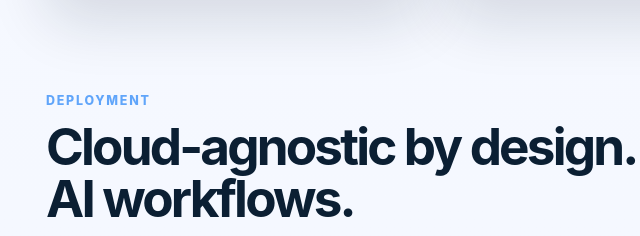
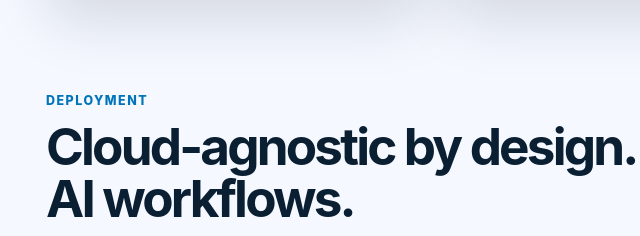
Before and after one commit to DigiTrans-App/digitrans-landing-page, a plain HTML site: page index.html in a window 1280 px wide. Shown: the part 3893-4129 px from the top of the page, 4-644 px from the left. Drawn offline with Linux system fonts and the light colour scheme.

Commit message:
Update styles.css

```diff
--- a/styles.css
+++ b/styles.css
@@ -612,11 +612,3 @@ textarea:focus {
   margin-top: 1.25rem;
   margin-bottom: 0;
 }
-/* Match Deployment label styling with section eyebrow labels */
-#aws .eyebrow {
-  color: #60a5fa;
-  font-size: 0.78rem;
-  font-weight: 800;
-  letter-spacing: 0.14em;
-  text-transform: uppercase;
-}
```
